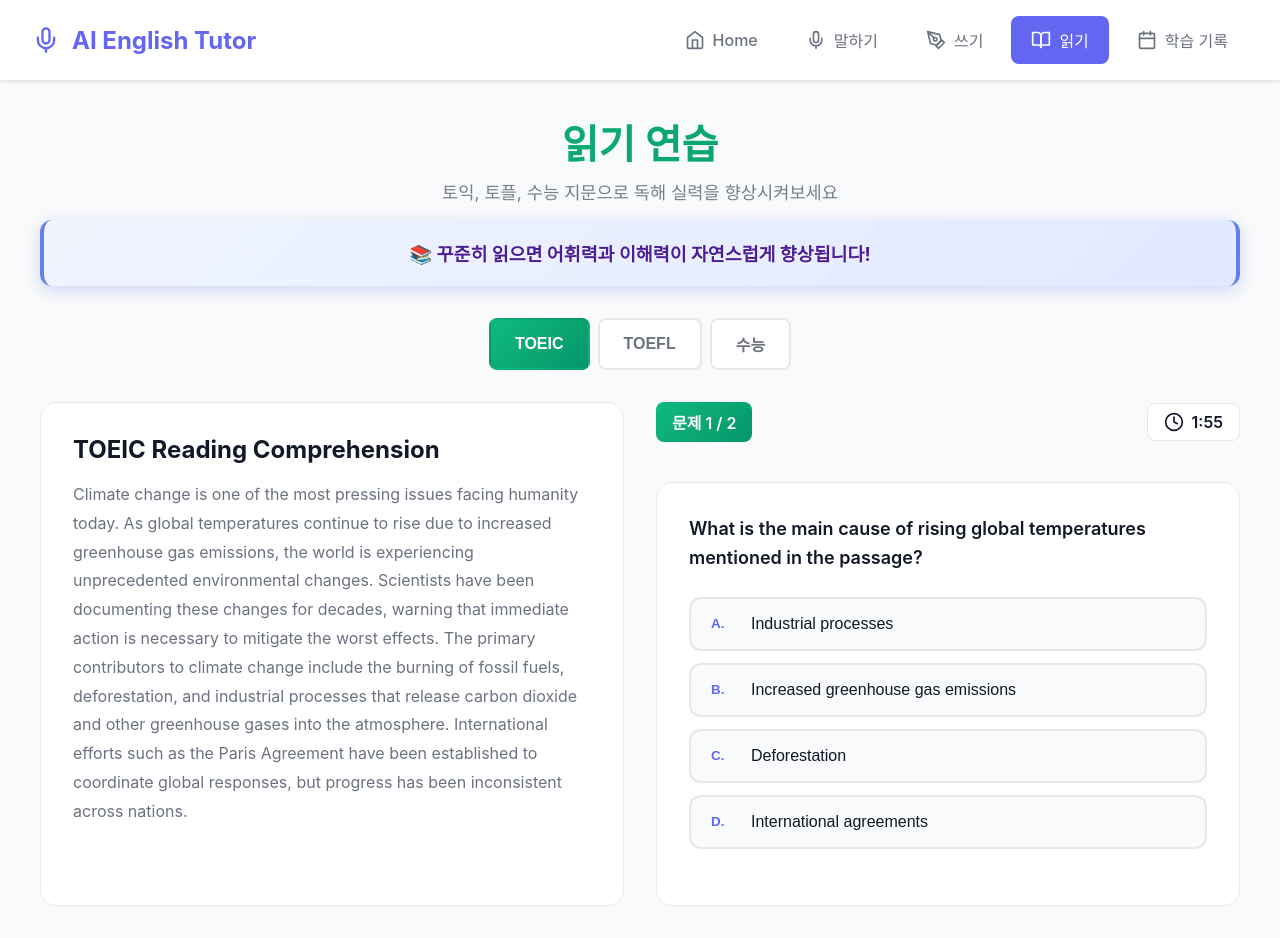
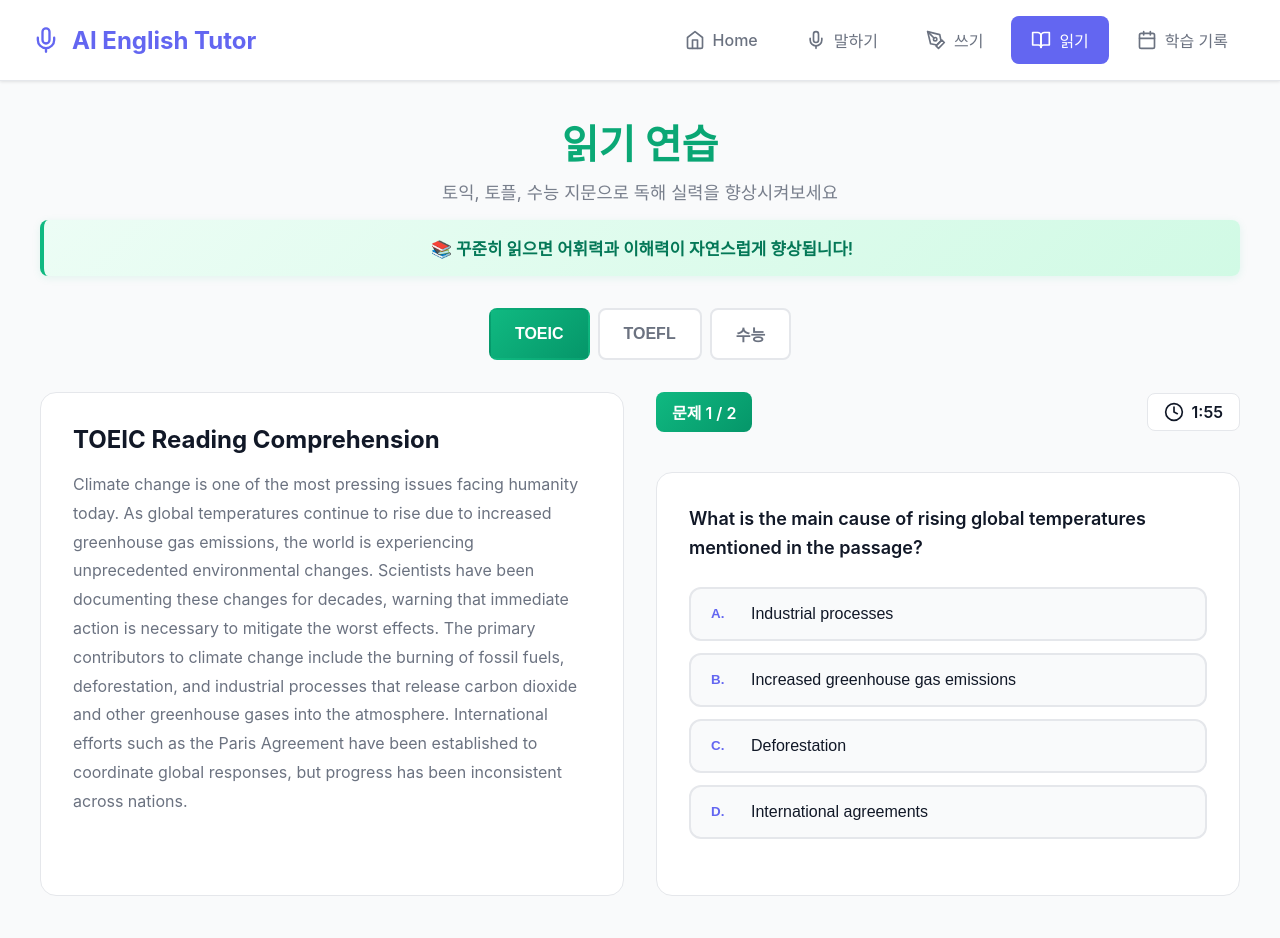
Before and after one commit to daeungo11-sys/ai-english-platform, a React (Vite) app: page /reading in a window 1280 px wide. Built offline with nearby package versions, Linux system fonts and the light colour scheme.

Commit message:
Fix calendar encouragement banner CSS by using unique class name

```diff
--- a/src/pages/Calendar.css
+++ b/src/pages/Calendar.css
@@ -10,7 +10,7 @@
   margin-bottom: 1rem;
 }
 
-.encouragement-banner {
+.calendar-encouragement-banner {
   background: linear-gradient(135deg, #f0f4ff 0%, #e0e9ff 100%);
   border-left: 4px solid #667eea;
   border-right: 4px solid #667eea;
--- a/src/pages/Calendar.tsx
+++ b/src/pages/Calendar.tsx
@@ -153,7 +153,7 @@ export default function Calendar() {
         <p>매일의 학습 경험을 기록하고 어려운 부분을 추적해보세요</p>
       </div>
 
-      <div className="encouragement-banner">
+      <div className="calendar-encouragement-banner">
         📅 매일의 작은 기록이 큰 성장을 만들어냅니다!
       </div>
 
```
